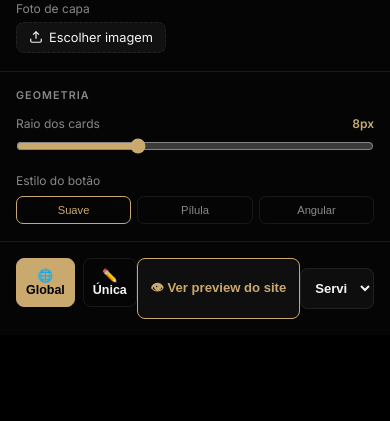
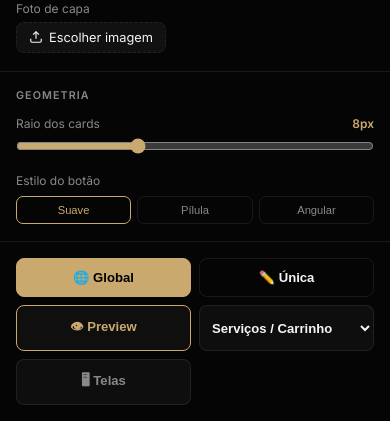
Before and after one commit to gustavo-oli-dev/iBarber.priv, a Flask app: page /personalizar in a window 390 px wide. Shown: the part 995-1416 px from the top of the page. Before the commit the page ends 1314 px from the top, so only its background shows below. Run offline with Flask 3, Linux system fonts and the light colour scheme; data that the repository does not hold is empty; parts of the project's set-up code (start-up, migrations or seed data) failed here and were passed over.

Commit message:
fix: layout 2x2 uniforme nos controles mobile do personalizar
Co-Authored-By: Claude Sonnet 4.6 <noreply@anthropic.com>

```diff
--- a/templates/personalizar.html
+++ b/templates/personalizar.html
@@ -523,27 +523,33 @@ input[type=range]{width:100%;accent-color:var(--gold);cursor:pointer}
     </div>
 
     <!-- Controles mobile — só aparecem no mobile -->
-    <div id="mob-preview-btn" style="padding:1rem;border-top:1px solid var(--border);">
-      <!-- Modo de edição -->
-      <div style="display:flex;gap:.5rem;margin-bottom:.75rem;">
+    <div id="mob-preview-btn" style="padding:1rem;border-top:1px solid var(--border);display:flex;flex-direction:column;gap:.5rem;">
+      <!-- Linha 1: Global + Única -->
+      <div style="display:grid;grid-template-columns:1fr 1fr;gap:.5rem;">
         <button id="mob-mode-global" onclick="setEditMode('global')"
-          style="flex:1;padding:9px;border-radius:8px;font-size:.78rem;font-weight:600;cursor:pointer;border:1.5px solid var(--gold);background:var(--gold);color:#000;">
+          style="padding:11px;border-radius:8px;font-size:.82rem;font-weight:700;cursor:pointer;border:1.5px solid var(--gold);background:var(--gold);color:#000;">
           🌐 Global
         </button>
         <button id="mob-mode-single" onclick="setEditMode('single')"
-          style="flex:1;padding:9px;border-radius:8px;font-size:.78rem;font-weight:600;cursor:pointer;border:1.5px solid var(--border);background:transparent;color:var(--text);">
+          style="padding:11px;border-radius:8px;font-size:.82rem;font-weight:700;cursor:pointer;border:1.5px solid var(--border);background:transparent;color:var(--text);">
           ✏️ Única
         </button>
       </div>
-      <!-- Preview -->
-      <button onclick="abrirPreviewMobile()" style="width:100%;padding:11px;background:var(--surface);border:1.5px solid var(--gold);color:var(--gold);border-radius:8px;font-size:.82rem;font-weight:600;cursor:pointer;">
-        👁 Ver preview do site
-      </button>
-      <!-- Seletor de tela (só quando modo Única) -->
-      <div id="mob-screen-select" style="margin-top:.6rem;display:none;">
-        <select id="mob-screen-sel" onchange="onMobScreenChange(this.value)"
-          style="width:100%;background:var(--surface);color:var(--text);border:1.5px solid var(--border);border-radius:8px;padding:11px 10px;font-size:.82rem;cursor:pointer;font-weight:600;">
-        </select>
+      <!-- Linha 2: Preview + Screens -->
+      <div style="display:grid;grid-template-columns:1fr 1fr;gap:.5rem;">
+        <button onclick="abrirPreviewMobile()"
+          style="padding:11px;background:var(--surface);border:1.5px solid var(--gold);color:var(--gold);border-radius:8px;font-size:.82rem;font-weight:700;cursor:pointer;">
+          👁 Preview
+        </button>
+        <div id="mob-screen-select" style="display:none;">
+          <select id="mob-screen-sel" onchange="onMobScreenChange(this.value)"
+            style="width:100%;height:100%;background:var(--surface);color:var(--text);border:1.5px solid var(--border);border-radius:8px;padding:11px 8px;font-size:.82rem;cursor:pointer;font-weight:700;">
+          </select>
+        </div>
+        <button id="mob-screen-placeholder" onclick="setEditMode('single')"
+          style="padding:11px;background:var(--surface);border:1.5px solid var(--border);color:var(--muted);border-radius:8px;font-size:.82rem;font-weight:700;cursor:pointer;">
+          🖥 Telas
+        </button>
       </div>
     </div>
   </aside>
@@ -993,7 +999,9 @@ function setEditMode(mode) {
     ms.style.color        = mode==='single' ? '#000' : 'var(--text)';
     ms.style.borderColor  = mode==='single' ? 'var(--gold)' : 'var(--border)';
     const mss = document.getElementById('mob-screen-select');
+    const msp = document.getElementById('mob-screen-placeholder');
     if(mss) mss.style.display = mode==='single' ? 'block' : 'none';
+    if(msp) msp.style.display = mode==='single' ? 'none' : 'block';
   }
   syncPickers();
 }
```
